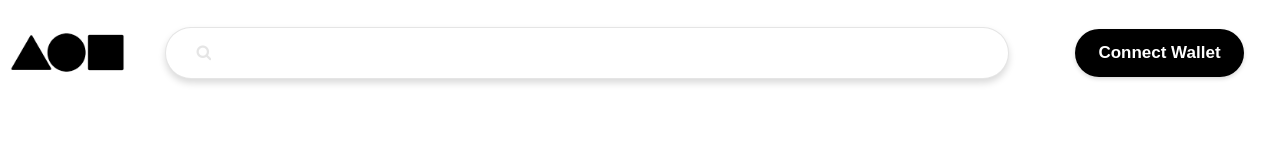
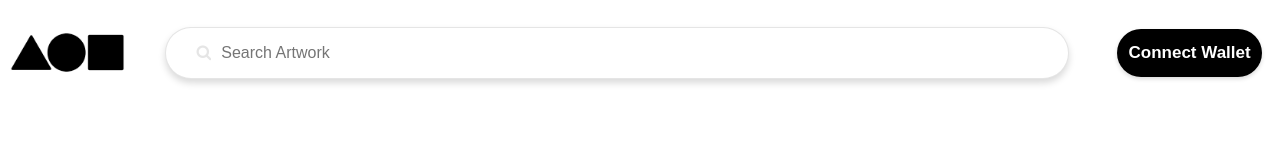
Before and after one commit to Besterz274448/nft-marketplace-ui, a React (Create React App) app: page / in a window 1280 px wide. Shown: the top 160 px of the page. Built offline with nearby package versions, Linux system fonts and the light colour scheme; grey boxes are pictures that could not be loaded.

Commit message:
fix input search ui

```diff
--- a/src/asset/navbar.css
+++ b/src/asset/navbar.css
@@ -18,7 +18,7 @@
   align-items: center;
   margin: 0px 30px;
   justify-content: center;
-  flex: 0.7;
+  flex: 0.75;
 }
 
 .navbar-searchfield {
@@ -35,7 +35,7 @@
   padding: 15px 10px;
   line-height: 20px;
   font-size: 16px;
-  width: 93%;
+  width: 95%;
   border: none;
 }
 
@@ -46,7 +46,7 @@
 .navbar-button {
   display: flex;
   justify-content: center;
-  flex: 0.2;
+  flex: 0.15;
 }
 
 .searchInputIcon {
@@ -56,9 +56,9 @@
 .inputTag {
   z-index: 150;
   position: absolute;
-  width: 64%;
+  width: 69%;
   margin: 25px auto;
-  left: 13%;
+  left: 12%;
   top: 10%;
   visibility: hidden;
   opacity: 0;
@@ -66,11 +66,15 @@
 }
 
 .keywordSearch {
+  padding:10px 16px;
   width: 100%;
   border: 1px solid rgba(0, 0, 0, 0.1);
   border-radius: 10px;
   background-color: white;
-  height: 70px;
+}
+
+.keywordSearch > span{
+  color:rgba(0,0,0,0.8);
 }
 
 .Backdrop {
--- a/src/components/NavBar.jsx
+++ b/src/components/NavBar.jsx
@@ -19,12 +19,13 @@ function NavBar() {
         <div className="navbar-searchfield">
           <i className="fa fa-search searchInputIcon"></i>
           <input
+            placeholder="Search Artwork"
             className="navbar-input"
             onClick={() => {
               setSelect(true);
             }}
             onKeyDown={(e) => {
-              if (e.code == "Escape") {
+              if (e.code === "Escape") {
                 setSelect(false);
               }
             }}
@@ -32,7 +33,7 @@ function NavBar() {
         </div>
       </div>
       <div className="navbar-button">
-        <Button name="Connect Wallet" />
+        <Button width="80%" name="Connect Wallet" />
       </div>
       <div
         className="Backdrop"
@@ -41,7 +42,9 @@ function NavBar() {
         }}
         style={selectInput ? { opacity: 1, visibility: "visible" } : {}}></div>
       <div className="inputTag" style={selectInput ? { opacity: 1, visibility: "visible" } : {}}>
-        <div className="keywordSearch"></div>
+        <div className="keywordSearch">
+          <span className="keywordSearch-header">tags</span>
+        </div>
       </div>
     </div>
   );
```
